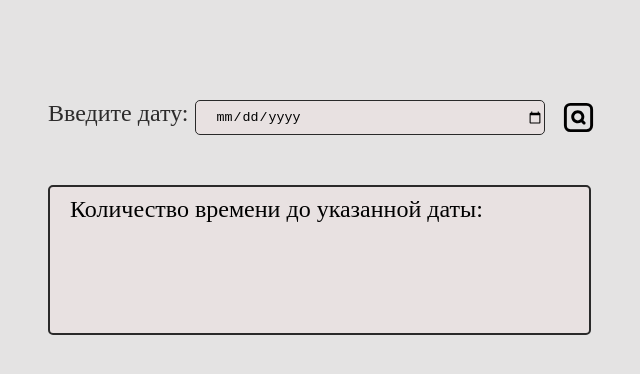
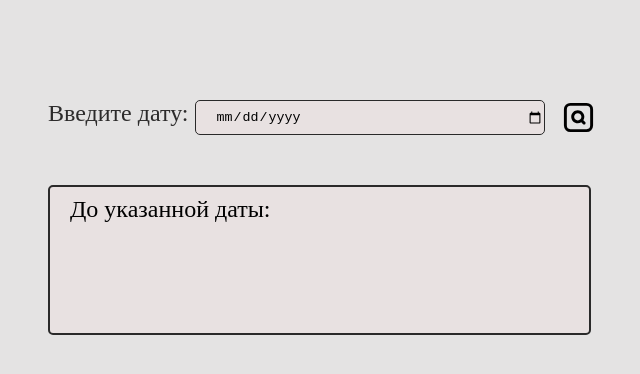
Before and after one commit to ArtKudaev/Countdown-App, a website built with Parcel: page index.html in a window 1280 px wide. Shown: the whole page, without its empty margins (52-692 px from the left). Built offline with nearby package versions, Linux system fonts and the light colour scheme.

Commit message:
raw version

```diff
--- a/index.html
+++ b/index.html
@@ -18,7 +18,7 @@
                 </button>
             </form>
             <div class="output">
-                <span class="output-title">Количество времени до указанной даты:</span>
+                <span class="output-title">До указанной даты:</span>
                 <div class="output-years"></div>
                 <div class="output-days"></div>
                 <div class="output-hours"></div>
```
